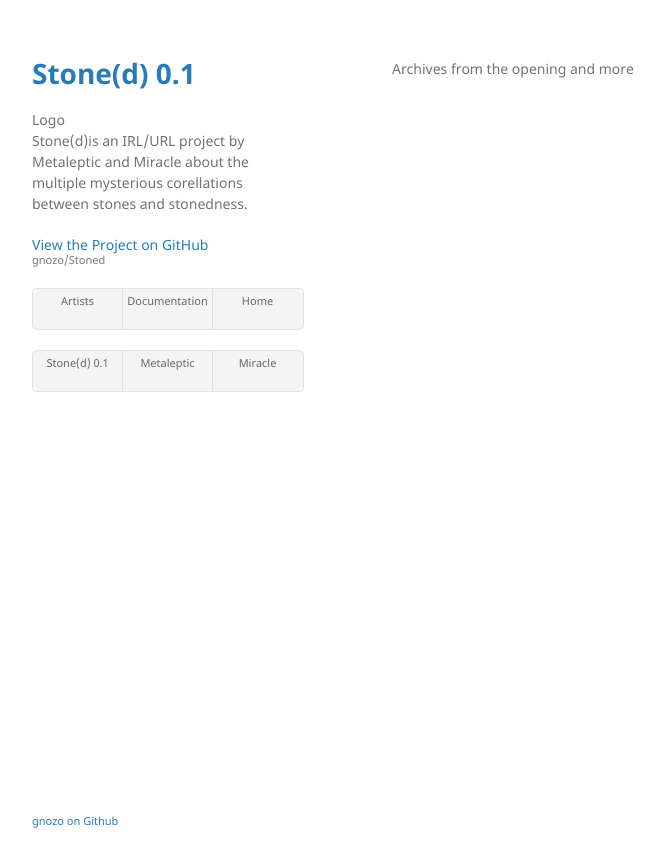
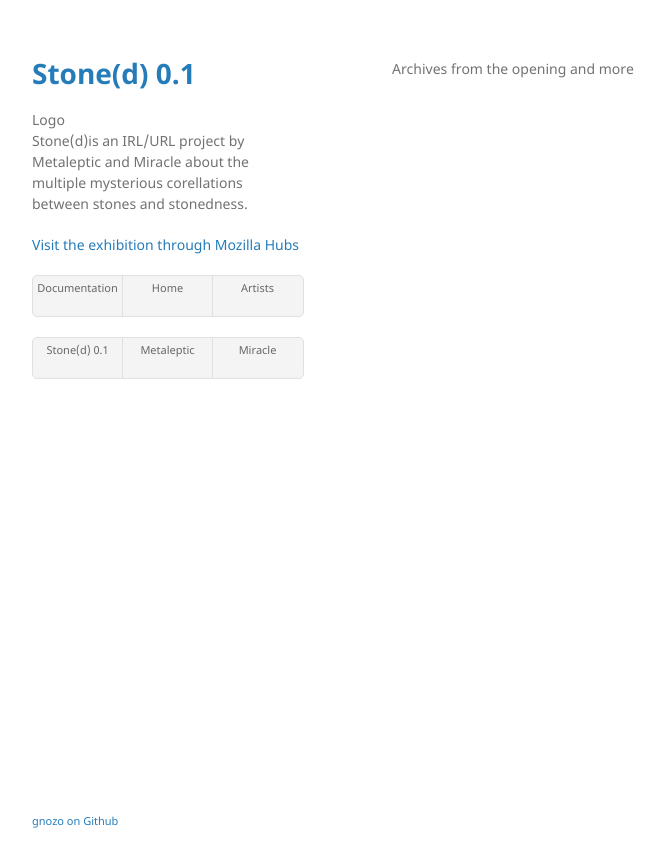
Before and after one commit to gnozo/Stoned, a Jekyll site: the page built from documentation.md, in a window 1280 px wide. Shown: the top 867 px of the page, without its empty margins (178-843 px from the left). Built offline with Jekyll 4.4.1, drawn with Linux system fonts in a browser that asks for light colours; our own code applies the rules of GitHub Pages for plain Markdown files.

Commit message:
Update default.html

```diff
--- a/_layouts/default.html
+++ b/_layouts/default.html
@@ -22,7 +22,7 @@
         <p>{{ site.description | default: site.github.project_tagline }}</p>
 
         {% if site.github.is_project_page %}
-        <p class="view"><a href="{{ site.github.repository_url }}">View the Project on GitHub <small>{{ site.github.repository_nwo }}</small></a></p>
+        <p class="view"><a href="https://hubs.mozilla.com/vdTNP8K/stoned-0-1-room-0-lobby">Visit the exhibition through Mozilla Hubs</a></p>
         {% endif %}
 
         {% if site.github.is_user_page %}
@@ -31,9 +31,9 @@
 
         {% if site.show_downloads %}
         <ul class="downloads">
-          <li><a href="http://www.stoned.run/artists.html">Artists </a></li>
           <li><a href="http://www.stoned.run/artists.html">Documentation </a></li>
           <li><a href="http://www.stoned.run/">Home</a></li>
+          <li><a href="http://www.stoned.run/artists.html">Artists </a></li>
         </ul>
         <ul class="downloads">
           <li><a href="http://www.stoned.run/stoned-0.1.html">Stone(d) 0.1</a></li>
```
